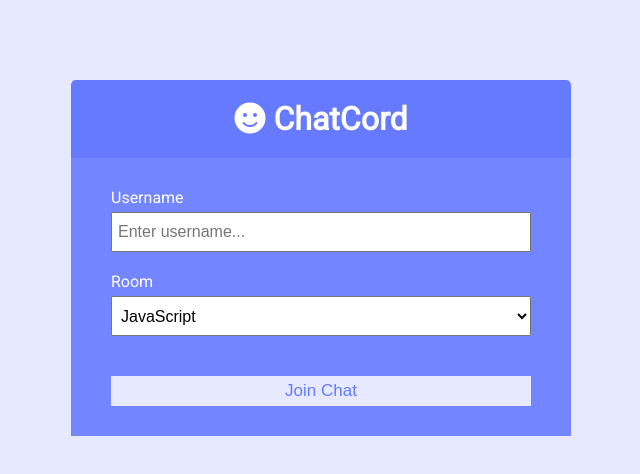
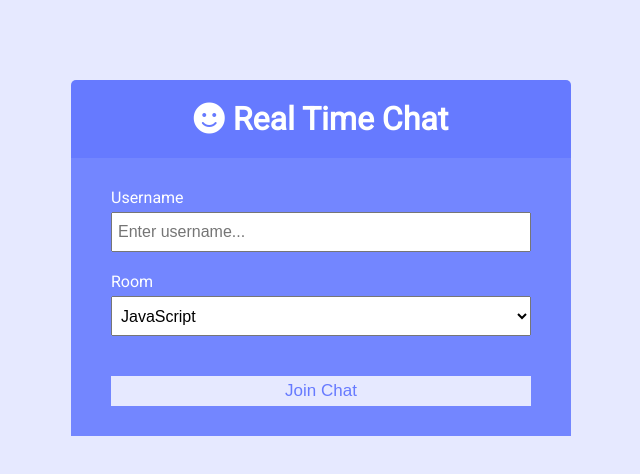
Before and after one commit to Saleh-Albrahim/Realtime-Chat-App, a website: page public/index.html in a window 1280 px wide. Shown: the whole page, without its empty margins (319-959 px from the left). Drawn offline with Linux system fonts and the light colour scheme.

```diff
--- a/public/index.html
+++ b/public/index.html
@@ -1,34 +1,26 @@
 <!DOCTYPE html>
 <html lang="en">
+
 <head>
 	<meta charset="UTF-8" />
 	<meta name="viewport" content="width=device-width, initial-scale=1.0" />
 	<meta http-equiv="X-UA-Compatible" content="ie=edge" />
-		<link
-			rel="stylesheet"
-			href="https://cdnjs.cloudflare.com/ajax/libs/font-awesome/5.12.1/css/all.min.css"
-			integrity="sha256-mmgLkCYLUQbXn0B1SRqzHar6dCnv9oZFPEC1g1cwlkk="
-			crossorigin="anonymous"
-		/>
+	<link rel="stylesheet" href="https://cdnjs.cloudflare.com/ajax/libs/font-awesome/5.12.1/css/all.min.css"
+		integrity="sha256-mmgLkCYLUQbXn0B1SRqzHar6dCnv9oZFPEC1g1cwlkk=" crossorigin="anonymous" />
 	<link rel="stylesheet" href="css/style.css" />
-		<title>ChatCord App</title>
+	<title>Real Time Chat</title>
 </head>
+
 <body>
 	<div class="join-container">
 		<header class="join-header">
-				<h1><i class="fas fa-smile"></i> ChatCord</h1>
+			<h1><i class="fas fa-smile"></i> Real Time Chat</h1>
 		</header>
 		<main class="join-main">
 			<form action="chat.html">
 				<div class="form-control">
 					<label for="username">Username</label>
-						<input
-							type="text"
-							name="username"
-							id="username"
-							placeholder="Enter username..."
-							required
-						/>
+					<input type="text" name="username" id="username" placeholder="Enter username..." required />
 				</div>
 				<div class="form-control">
 					<label for="room">Room</label>
@@ -46,4 +38,5 @@
 		</main>
 	</div>
 </body>
+
 </html>
```
Lines whose indentation alone changed are shown as unchanged.
